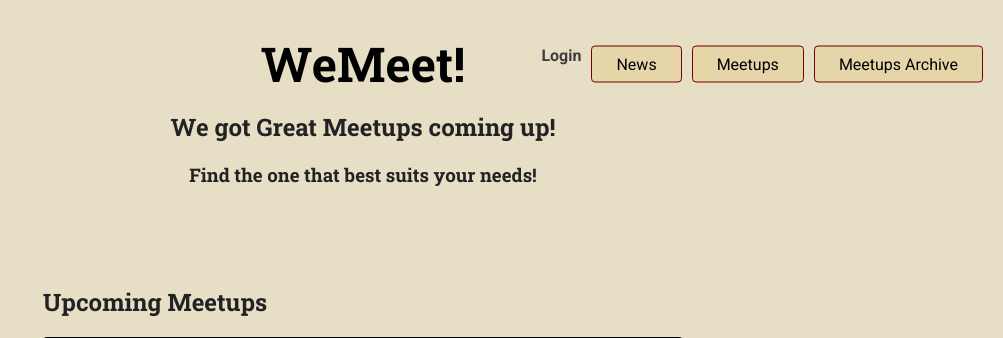
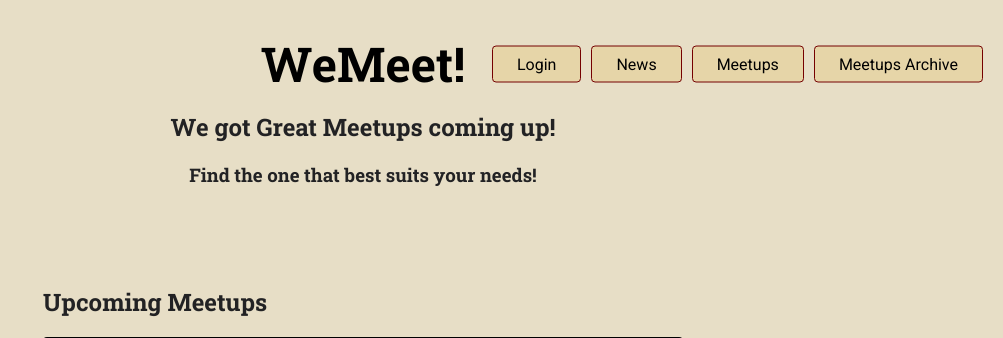
Before and after one commit to Yurii-Levchenko/event_manager, a Django app: page /meetups in a window 1280 px wide. Shown: the top 338 px of the page, without its empty margins (277-1280 px from the left). Run offline with Django 5.2, Linux system fonts and the light colour scheme; data comes from the database, SQL or seed files in the repository; some libraries are stand-ins or nearby versions.

Commit message:
Login template redirecting change

```diff
--- a/meetups/templates/meetups/base/base.html
+++ b/meetups/templates/meetups/base/base.html
@@ -26,9 +26,10 @@
                      {% csrf_token %}
                      <button type="submit" class="btn btn-link logout-btn">Logout</button>
                    </form>
-               {% else %}
-                    <a href="{% url 'login' %}?next={{ request.path }} class='btn btn-link'">Login</a>
-               {% endif %}
+                {% else %}
+                    <a href="{% url 'login' %}?next={% url 'main' %}" class='btn btn-link'>Login</a>
+                    {% comment %} <a href="{% url 'login' %}?next={{ request.path }} class='btn btn-link'">Login</a> {% endcomment %}
+                {% endif %}
 
                 <a href="/news" class="btn" id='news-page'>News</a>
                 <a href="/meetups" class="btn" id='meetups-page'>Meetups</a>
```
